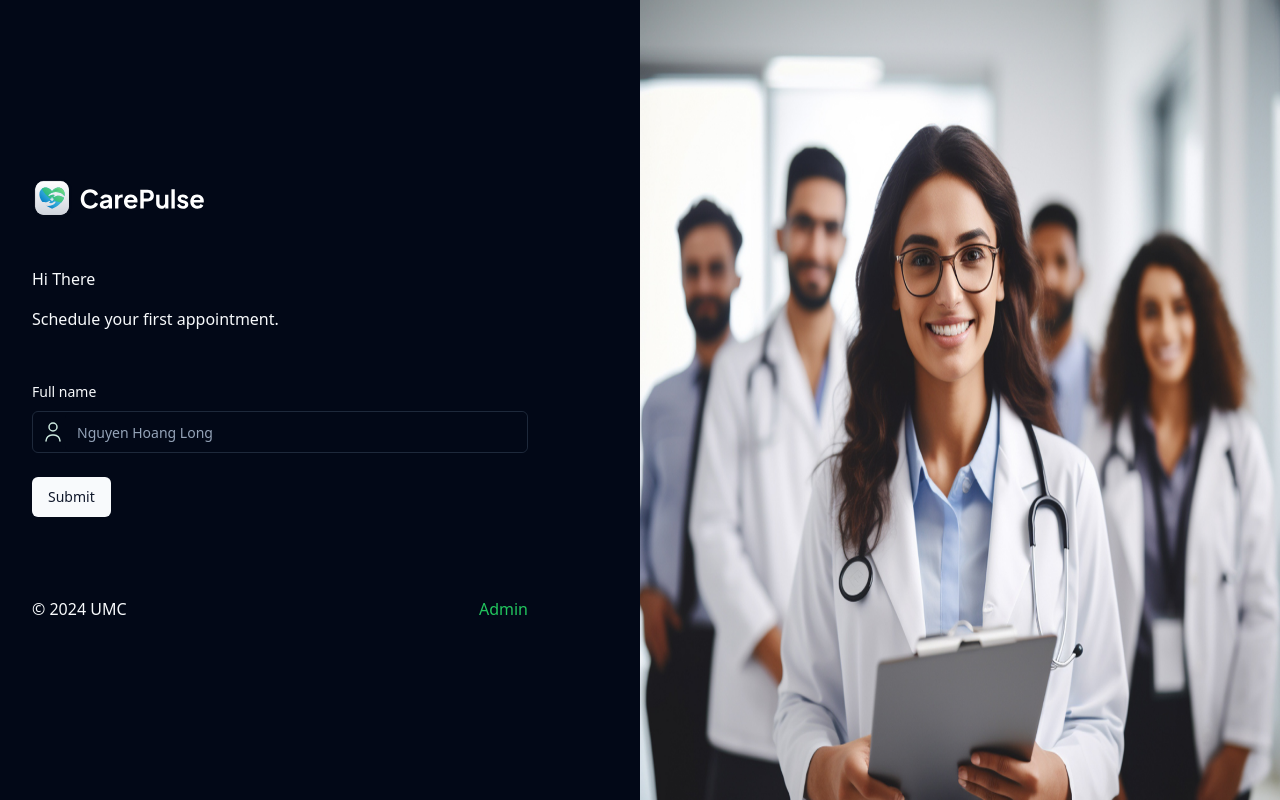
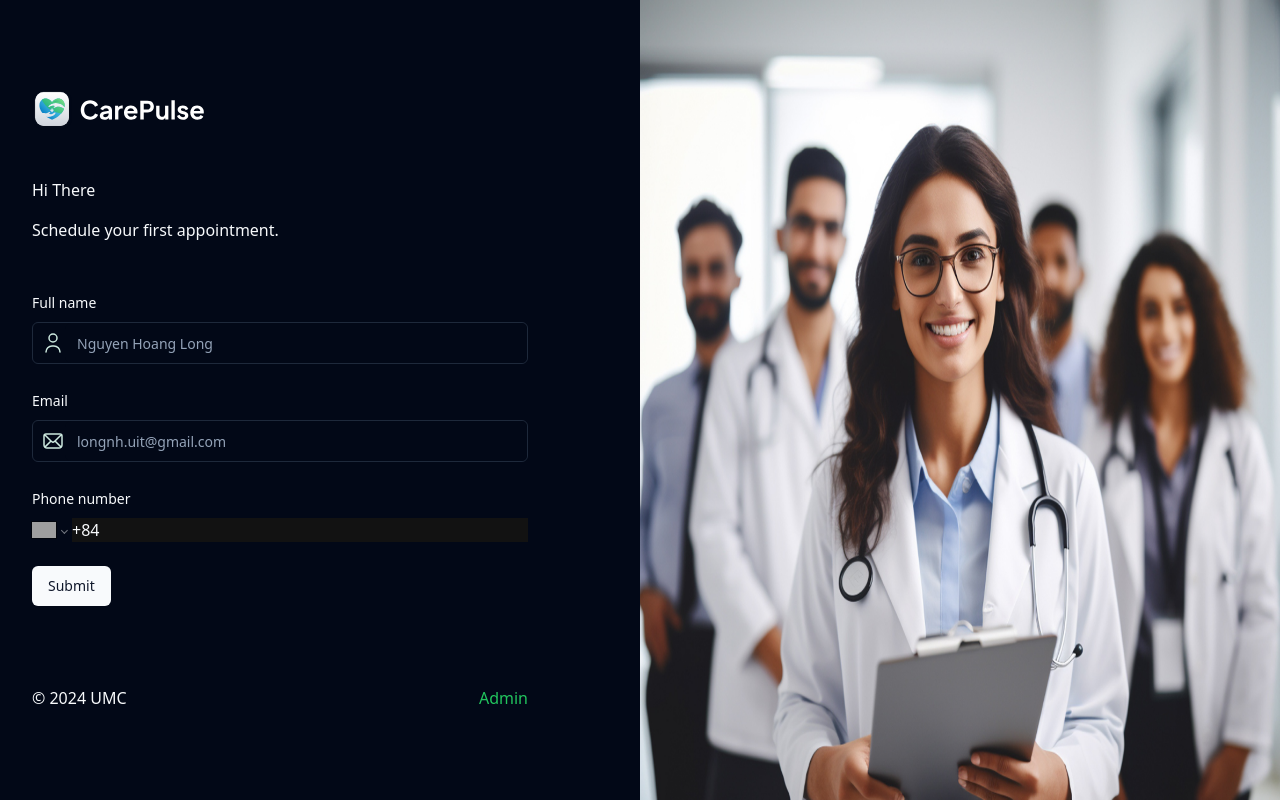
Before and after one commit to LongHoangNguyenH/Healthcare-App, a Next.js app: page / in a window 1280 px wide. Built offline with nearby package versions, Linux system fonts and the light colour scheme; grey boxes are pictures that could not be loaded.

Commit message:
Homepage version 1.1

```diff
--- a/components/CustomFormField.tsx
+++ b/components/CustomFormField.tsx
@@ -13,6 +13,9 @@
 import { Control } from "react-hook-form";
 import { FormFieldTypes } from "./forms/PatientForm";
 import Image from "next/image";
+import 'react-phone-number-input/style.css'
+import PhoneInput from 'react-phone-number-input'
+import {E164Number} from 'libphonenumber-js'
 
 interface CustomProps {
   control: Control<any>;
@@ -55,10 +58,23 @@
             </FormControl>
         </div>
       )
-      break;
+
+    case FormFieldTypes.PHONE_INPUT:
+        return (
+            <FormControl>
+                <PhoneInput
+                    defaultCountry="VN"
+                    placeholder= {placeholder}
+                    international
+                    withCountryCallingCode
+                    value={field.value as E164Number |undefined}
+                    onChange={field.onChange}
+                    className="input-phone"
+                />
+            </FormControl>
+        )
 
     default:
-      break;
   }
 };
 
--- a/components/forms/PatientForm.tsx
+++ b/components/forms/PatientForm.tsx
@@ -1,28 +1,27 @@
-"use client"
+"use client";
 
-import { zodResolver } from "@hookform/resolvers/zod"
-import { useForm } from "react-hook-form"
-import { z } from "zod"
+import { zodResolver } from "@hookform/resolvers/zod";
+import { useForm } from "react-hook-form";
+import { z } from "zod";
 
-import { Button } from "@/components/ui/button"
-import { Form } from "../ui/form"
-import CustomFormField from "../CustomFormField"
-
+import { Button } from "@/components/ui/button";
+import { Form } from "../ui/form";
+import CustomFormField from "../CustomFormField";
 
 const formSchema = z.object({
   username: z.string().min(2, {
     message: "Username must be at least 2 characters.",
   }),
-})
+});
 
 export enum FormFieldTypes {
   INPUT = "input",
   CHECKBOX = "checkbox",
-    TEXTAREA = 'textarea',
-    PHONE_INPUT = 'phoneInput',
-    DATE_PICKER = 'datePicker',
-    SELECT = 'select',
-    SKELETON = 'skeleton',
+  TEXTAREA = "textarea",
+  PHONE_INPUT = "phoneInput",
+  DATE_PICKER = "datePicker",
+  SELECT = "select",
+  SKELETON = "skeleton",
 }
 
 export function PatientForm() {
@@ -32,13 +31,13 @@
     defaultValues: {
       username: "",
     },
-  })
+  });
 
   // 2. Define a submit handler.
   function onSubmit(values: z.infer<typeof formSchema>) {
     // Do something with the form values.
     // ✅ This will be type-safe and validated.
-    console.log(values)
+    console.log(values);
   }
   return (
     <Form {...form}>
@@ -58,10 +57,30 @@
           iconAlt="user"
         />
 
+        <CustomFormField
+          fieldType={FormFieldTypes.INPUT}
+          control={form.control}
+          name="email"
+          label="Email"
+          placeholder="longnh.uit@gmail.com"
+          iconSrc="/assets/icons/email.svg"
+          iconAlt="email"
+        />
+
+        <CustomFormField
+          fieldType={FormFieldTypes.PHONE_INPUT}
+          control={form.control}
+          name="phone"
+          label="Phone number"
+          placeholder="(84) 123 456 789"
+          iconSrc="/assets/icons/email.svg"
+          iconAlt="email"
+        />
+
         <Button type="submit">Submit</Button>
       </form>
     </Form>
-  )
+  );
 }
 
-export default PatientForm
+export default PatientForm;
--- a/package.json
+++ b/package.json
@@ -20,6 +20,7 @@
     "react": "^18",
     "react-dom": "^18",
     "react-hook-form": "^7.53.0",
+    "react-phone-number-input": "^3.4.5",
     "tailwind-merge": "^2.5.2",
     "tailwindcss-animate": "^1.0.7",
     "zod": "^3.23.8"
```
Also changed, not shown: app/page.tsx (+1 -3 lines), 1 other file (tests, documents, lock files or other folders). Lines whose indentation alone changed are shown as unchanged.
